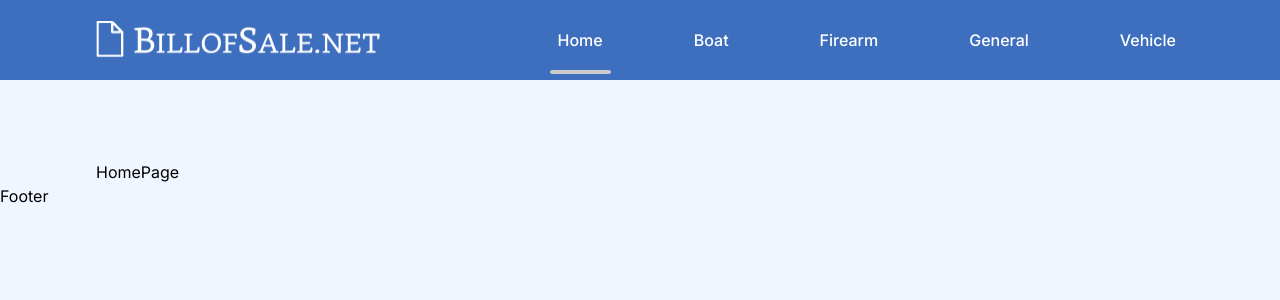
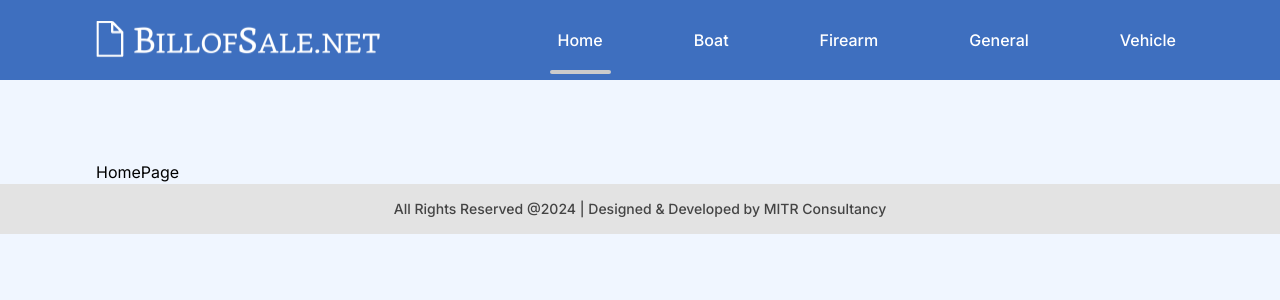
Before and after one commit to neon-lab-dev/bill-of-sales-frontend, a Next.js app: page / in a window 1280 px wide. Shown: the top 300 px of the page. Built offline with nearby package versions, Linux system fonts and the light colour scheme.

Commit message:
chore: Update Footer component and tailwind config

```diff
--- a/src/components/Footer.tsx
+++ b/src/components/Footer.tsx
@@ -1,7 +1,11 @@
 import React from "react";
 
 const Footer = () => {
-  return <div>Footer</div>;
+  return (
+    <footer className="h-[50px] w-screen bg-gray-50 flex items-center justify-center text-black/70 font-500 text-sm">
+      All Rights Reserved @2024 | Designed & Developed by MITR Consultancy
+    </footer>
+  );
 };
 
 export default Footer;
--- a/tailwind.config.ts
+++ b/tailwind.config.ts
@@ -17,6 +17,7 @@ const config: Config = {
         secondary: "#E0ECFF",
         gray: {
           100: "#CBCBCB",
+          50: "#E3E3E3",
         },
       },
       fontWeight: {
```
